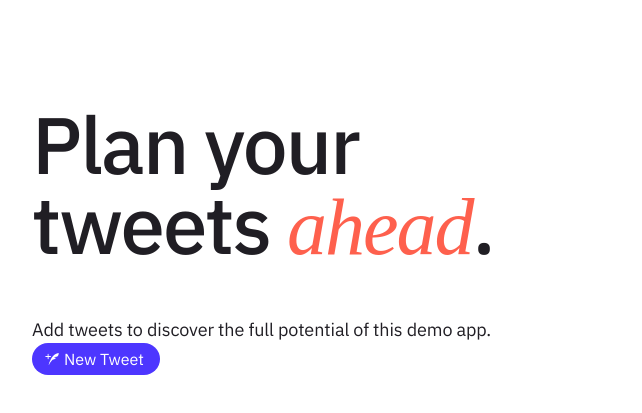
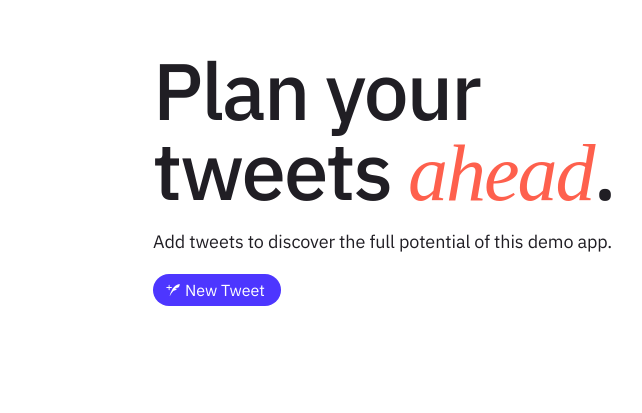
Before and after one commit to GrahamTCreighton/uiuxtest, a React (Create React App) app: page / in a window 1280 px wide. Shown: the part 247-660 px from the top of the page, without its empty margins (393-1035 px from the left). Built offline with nearby package versions, Linux system fonts and the light colour scheme.

Commit message:
empty list complete

```diff
--- a/src/components/TypographyContent.jsx
+++ b/src/components/TypographyContent.jsx
@@ -8,6 +8,7 @@ export const Content = ({ size, as, ...props }) => {
   const mainCss = {
     fontFamily: "IBM Plex Sans",
     color: brandPalette.dark,
+    margin: "0px",
   };
 
   const cssSizes = {
--- a/src/components/TypographyHeaders.jsx
+++ b/src/components/TypographyHeaders.jsx
@@ -8,6 +8,8 @@ export const Header = ({ size, as, ...props }) => {
   const mainCss = {
     fontFamily: "IBM Plex Sans",
     color: brandPalette.dark,
+    margin: "0px",
+    lineHeight: "80px",
   };
 
   const cssSizes = {
--- a/src/views/listView/emptyList/emptyList.js
+++ b/src/views/listView/emptyList/emptyList.js
@@ -14,15 +14,13 @@ export default function EmptyList() {
     <Fragment>
       <div
         css={{
-          width: "590px",
-          height: "314px",
+          width: "50%",
           top: "297px",
-          left: "425px",
-          padding: "16px,24px,24px,24px",
-          gap: "16px",
+          left: "497px",
           display: "flex",
           felxDirection: "column",
-          alignItems: "flex-start",
+          alignItems: "center",
+          justifyContent: "center",
           position: "absolute",
         }}
       >
@@ -36,58 +34,22 @@ export default function EmptyList() {
               left: "24px",
               width: "542px",
               height: "160px",
-              lineHeight: "80px",
-              flex: "none",
-              order: "0",
               alignSelf: "stretch",
-              flexGrow: "0",
             }}
           />
           <div
             css={{
-              top: "192px",
-              left: "24px",
-              gap: "32px",
               display: "flex",
               flexDirection: "column",
               alignItems: "flex-start",
-              padding: "0px",
-              width: "542px",
-              Height: "98px",
-              flex: "none",
-              order: "1",
               alignSelf: "stretch",
-              flexGrow: "0",
+              lineHeight: "64px",
             }}
           >
-            <Content
-              as="div"
-              size="subheader"
-              css={{
-                width: "542px",
-                height: "26px",
-                lineHeight: "26px",
-                flex: "none",
-                order: "0",
-                alignSelf: "stretch",
-                flexGrow: "0",
-              }}
-            >
+            <Content as="div" size="subheader">
               {texts["empty-list-description"]}
             </Content>
-          </div>
-          <div>
             <Button
-              css={{
-                top: "58px",
-                display: "flex",
-                flexDirection: "row",
-                alignItems: "flex-start",
-                borderRadius: "45px",
-                flex: "none",
-                order: "1",
-                flexGrow: "0",
-              }}
               data-testid="add-message"
               onClick={() => dispatch({ type: actions.OPEN_MESSAGE_MODAL })}
             >
--- a/src/views/messageView/messageModal/messageModal.js
+++ b/src/views/messageView/messageModal/messageModal.js
@@ -1,3 +1,4 @@
+/** @jsxImportSource @emotion/react */
 import { Fragment, useState, useContext } from "react";
 import { StateContext } from "../../../common/StateContext.js";
 import CONSTANTS from "../../../common/constants.js";
@@ -76,11 +77,20 @@ export default function MessageModal() {
   return (
     <Fragment>
       <div data-testid="dialog-background" onClick={closeMessageModal}></div>
-      <dialog open>
+      <dialog
+        open
+        css={{
+          width: "448px",
+          radius: "4px",
+          display: "flex",
+          flexDirection: "column",
+          alignItems: "flex-start",
+          padding: "0px",
+          position: "relative",
+          height: "341px",
+        }}
+      >
         <div>
-          <Content as="div" size="bodyMedium">
-            {texts["message-modal-title"]}
-          </Content>
           <IconButton
             iconName="Close"
             data-testid="close-button"
@@ -88,6 +98,17 @@ export default function MessageModal() {
           >
             {texts["close"]}
           </IconButton>
+          <Content as="div" size="bodyMedium">
+            {texts["message-modal-title"]}
+          </Content>
+          <Button
+            disabled={validationError}
+            type="save"
+            data-testid="message-modal-save"
+            onClick={saveMessage}
+          >
+            {texts["save"]}
+          </Button>
         </div>
         <div>
           <InputForm
@@ -109,11 +130,6 @@ export default function MessageModal() {
             <Content as="p" size="subheader">
               {texts["message-modal-schedule"]}
             </Content>
-            <p>{`Timezone: ${
-              Intl.DateTimeFormat().resolvedOptions().timeZone
-            }`}</p>
-          </div>
-          <div>
             <InputForm
               type="date"
               name="date"
@@ -131,7 +147,11 @@ export default function MessageModal() {
               value={time}
               onChange={handleInputChange}
             />
+            <p>{`Timezone: ${
+              Intl.DateTimeFormat().resolvedOptions().timeZone
+            }`}</p>
           </div>
+          <div></div>
         </div>
         <div>
           <p>
@@ -146,14 +166,6 @@ export default function MessageModal() {
           >
             {texts["cancel"]}
           </button>
-          <Button
-            disabled={validationError}
-            type="save"
-            data-testid="message-modal-save"
-            onClick={saveMessage}
-          >
-            {texts["save"]}
-          </Button>
         </div>
       </dialog>
     </Fragment>
```
